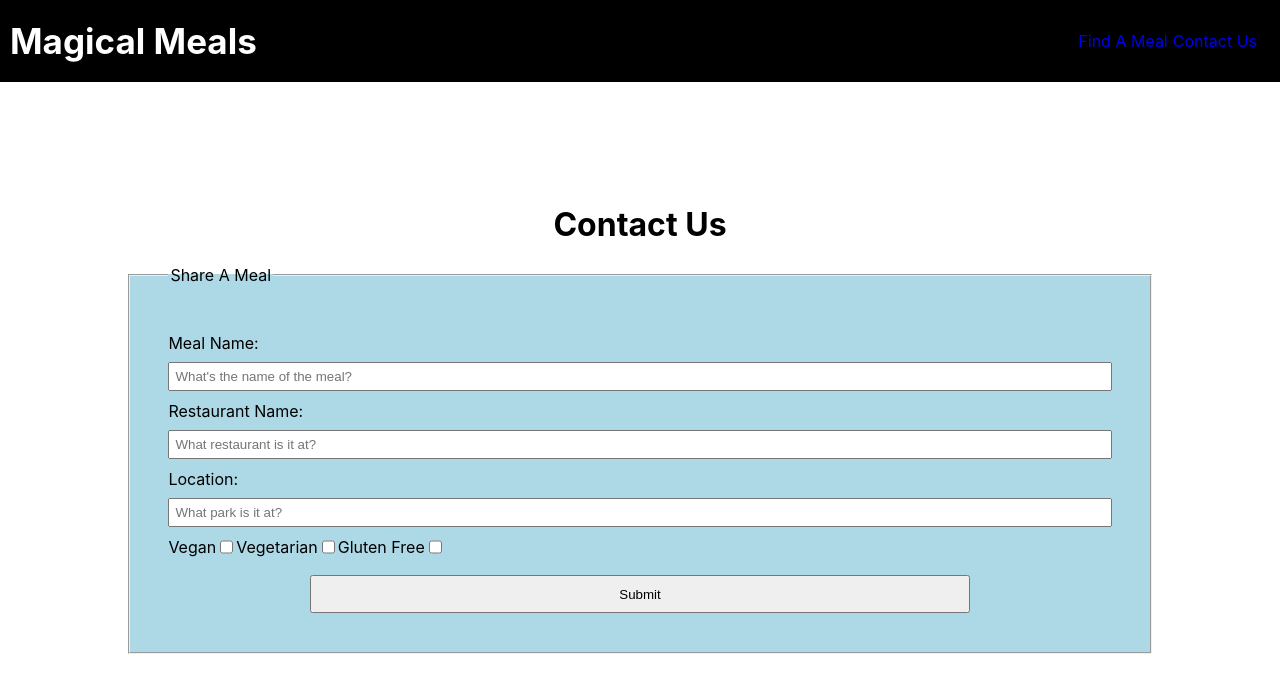
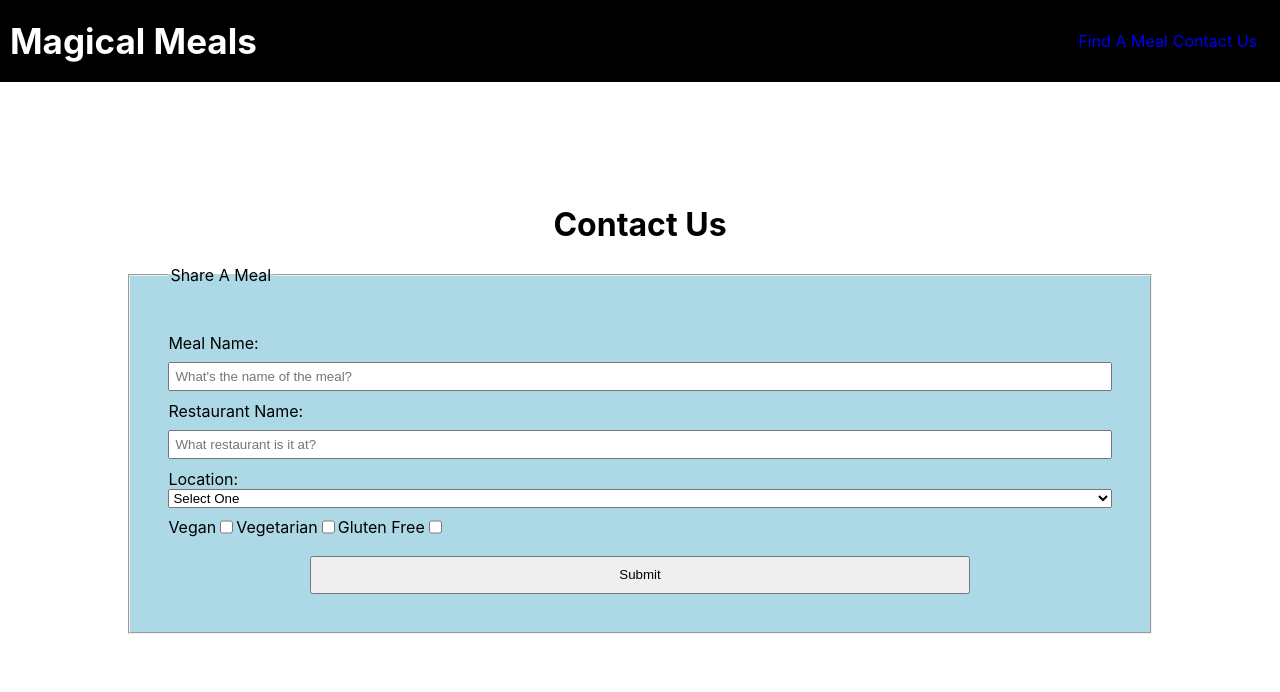
Before and after one commit to CaitlinGreer/magical-meals, a React (Create React App) app: page /contact-form in a window 1280 px wide. Shown: the top 692 px of the page. Built offline with nearby package versions, Linux system fonts and the light colour scheme.

Commit message:
changed park input to dropdown

```diff
--- a/src/ContactForm/ContactForm.js
+++ b/src/ContactForm/ContactForm.js
@@ -28,13 +28,13 @@ class ContactForm extends Component {
                                     >
                                 </input>
                                 <label htmlFor='meal' className='text-input-label'>Location:</label>
-                                <input
-                                    className='text-input'
-                                    type='text'
-                                    name='meal'
-                                    placeholder='What park is it at?'
-                                    >
-                                </input>
+                                <select className='park-options'>
+                                    <option value='select-one' defaultValue>Select One</option>
+                                    <option value='MagicKingdom'>Magic Kindgom</option>
+                                    <option value='AnimalKingdom'>Animal Kindgom</option>
+                                    <option value='HollywoodStudios'>Hollywood Studios</option>
+                                    <option value='Epcot'>Epcot</option>
+                                </select>
                                 <div className='dietary-checkbox'>
                                     <label htmlFor='meal'>Vegan</label>
                                     <input
```
